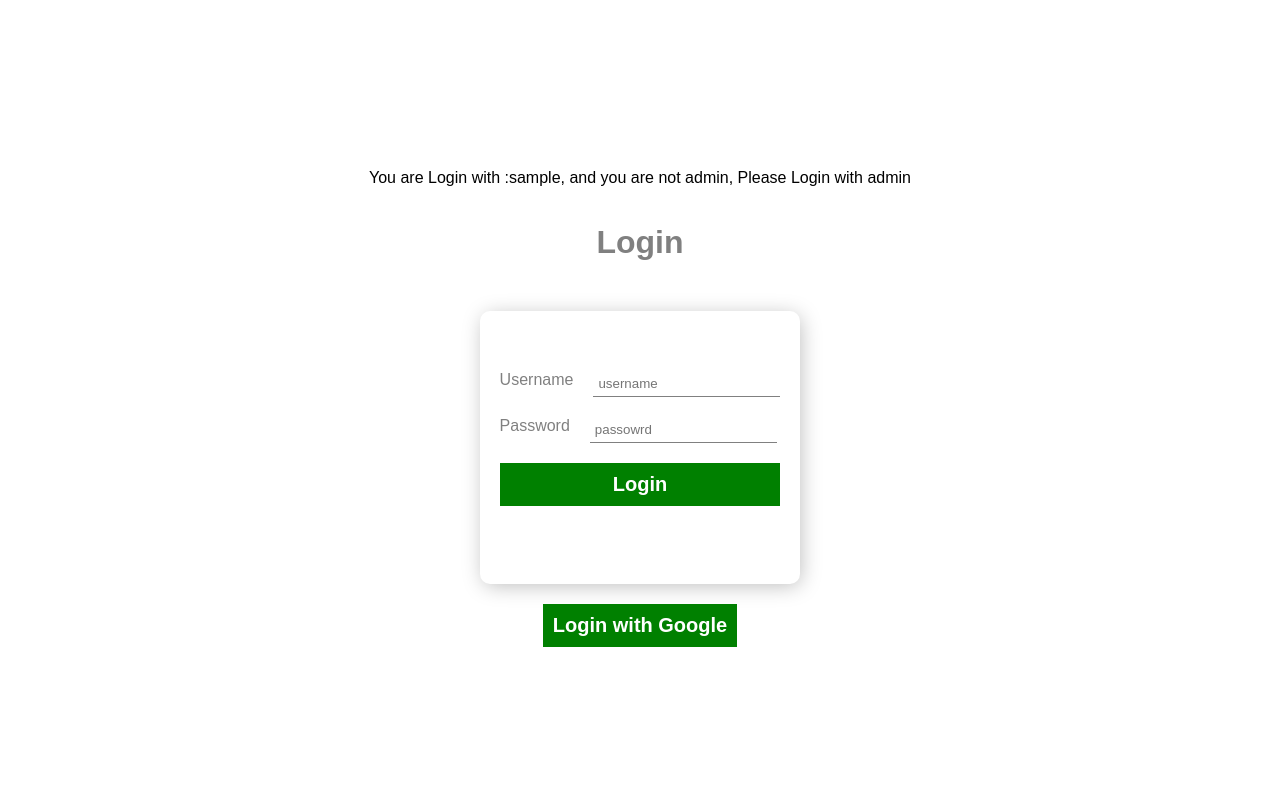
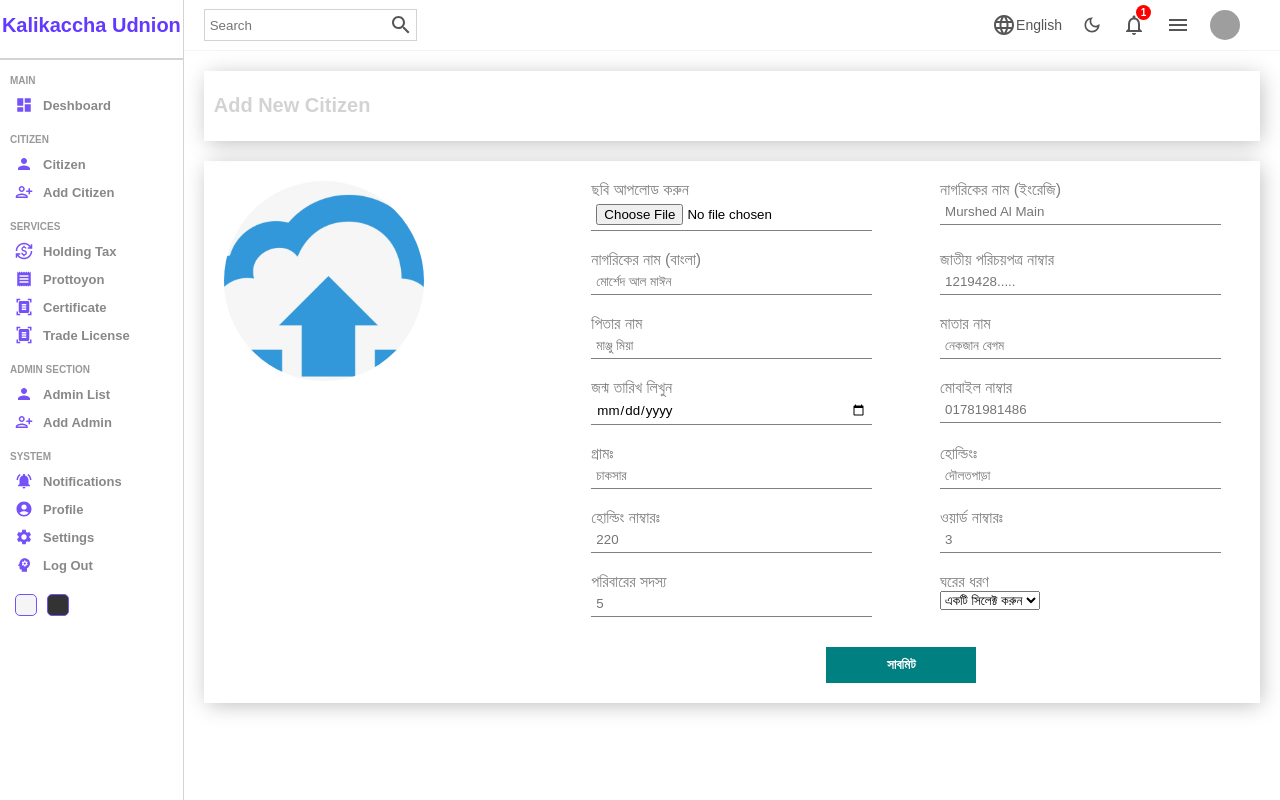
Before and after one commit to murshedkoli/UnionParishadClient-site, a React (Create React App) app: page /citizens/new in a window 1280 px wide. Before the commit this address led to /login. Built offline with nearby package versions, Linux system fonts and the light colour scheme; no server answers; sample sign-in values are in the browser's storage; grey boxes are pictures that could not be loaded; a web font is replaced by a local one.

Commit message:
update login system

```diff
--- a/src/components/privateRoute/PrivateRoute.jsx
+++ b/src/components/privateRoute/PrivateRoute.jsx
@@ -3,10 +3,13 @@ import { Navigate, Outlet } from 'react-router-dom';
 
 
 
+
 const PrivateRoute = () => {
+
+
     const isLogged = JSON.parse(sessionStorage.getItem('username'))
 
-    return isLogged == 'murshedkoli@gmail.com' ? <Outlet /> : <Navigate to="/login" />
+    return isLogged ? <Outlet /> : <Navigate to="/login" />
 };
 
 export default PrivateRoute;
--- a/src/pages/login/Login.jsx
+++ b/src/pages/login/Login.jsx
@@ -1,9 +1,11 @@
-import React, { useContext } from 'react';
+import React, { useContext, useState } from 'react';
 import './login.css'
 import { getAuth, signInWithPopup, GoogleAuthProvider } from "firebase/auth";
 import { initializeApp } from 'firebase/app';
 import { mainUser } from '../../App';
 import { useNavigate } from 'react-router-dom';
+import { host } from '../../host';
+import swal from 'sweetalert';
 
 
 const firebaseConfig = {
@@ -26,7 +28,6 @@ const Login = () => {
 
     const [loggedInUser, setLoggedInUser] = useContext(mainUser);
 
-    console.log(loggedInUser);
 
     document.title = "Admin Login page"
 
@@ -52,7 +53,45 @@ const Login = () => {
         navigate('/');
     }
 
+    const [user, setUser] = useState({
+        phone: "",
+        password: ""
+    })
 
+    const handleInput = (e) => {
+        const name = e.target.name;
+        const value = e.target.value;
+
+
+
+        setUser({ ...user, [name]: value })
+
+    }
+
+    const loginWithUser = (e) => {
+        fetch(`${host}/login`, {
+            method: 'POST',
+            headers: { 'Content-Type': 'application/json' },
+            body: JSON.stringify(user)
+        }).then(res => res.json())
+            .then(data => {
+                if (data.result) {
+                    swal("দুঃখিত!", `আপনার দেওয়া ইউজার পাসওয়ার্ড ভূল আছে ।  আবার চেষ্টা করুন `, "warning");
+
+                } else {
+                    swal("ধন্যবাদ!", ` ${data.nameBn} ্ আপনি সফলভাবে লগিন করেছেন`, "success");
+
+                    setLoggedInUser(data.phone)
+                    const sessionAdd = JSON.stringify(data.phone);
+                    sessionStorage.setItem('username', sessionAdd);
+
+                    navigate('/');
+                }
+
+            })
+
+        e.preventDefault()
+    }
 
 
 
@@ -60,7 +99,7 @@ const Login = () => {
 
         <div className='loginPage'>
 
-            {loggedUser == 'murshedkoli@gmail.com' ? <div>Your ar Logged Now with : {loggedUser}
+            {loggedUser === !'' ? <div>Your ar Logged Now with : {loggedUser}
                 <br />
 
                 <button onClick={logged}>Back To Dashboard</button>
@@ -73,16 +112,16 @@ const Login = () => {
                     <form >
 
                         <div className="inputDiv">
-                            <label htmlFor="username">Username</label>
-                            <input onChange={1} type="text" name='username' id='username' placeholder='username' />
+                            <label htmlFor="username">Mobile Number</label>
+                            <input onChange={handleInput} type="text" name='phone' id='phone' placeholder='Mobile Number' />
                         </div>
 
                         <div className="inputDiv">
                             <label htmlFor="password">Password</label>
-                            <input onChange={1} type="password" name='password' id='password' placeholder='passowrd' />
+                            <input onChange={handleInput} type="password" name='password' id='password' placeholder='passowrd' />
                         </div>
 
-                        <button className='loginBtn' onClick={1}> Login</button><br />
+                        <button className='loginBtn' onClick={loginWithUser}> Login</button><br />
 
 
                     </form>
```
